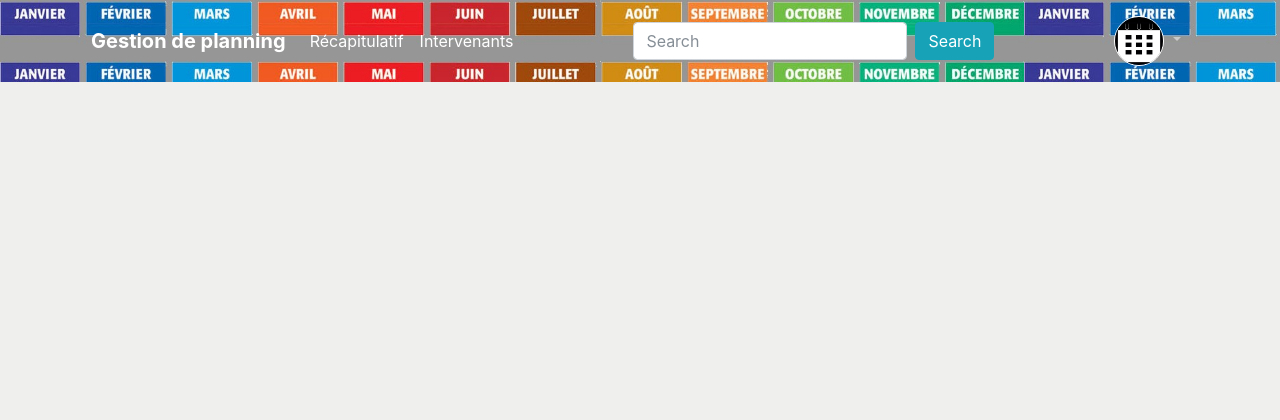
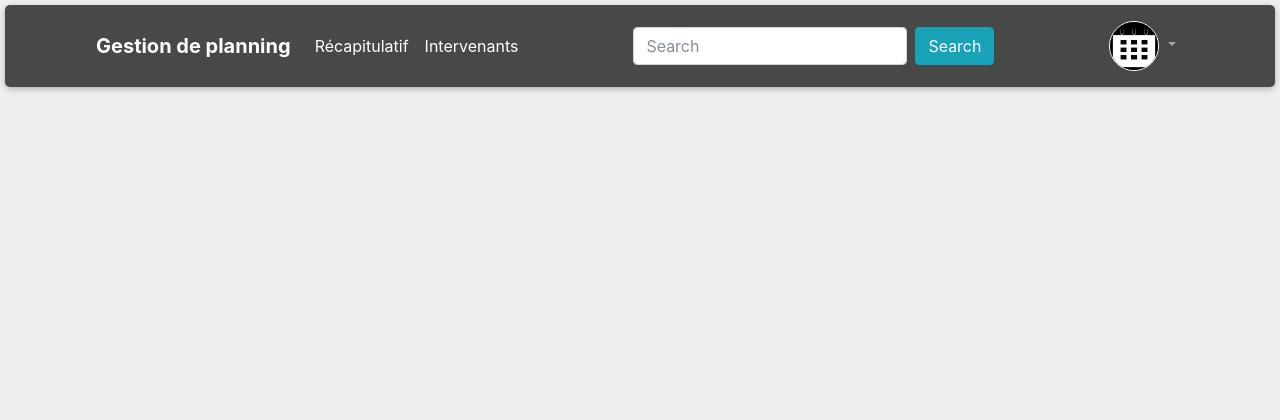
Before and after one commit to clementher/SymfonyProject, a Symfony app: template templates/base.html.twig in a window 1280 px wide. Shown: the top 420 px of the page. Run offline with Twig, Linux system fonts and the light colour scheme; the template is opened without the code that fills it, so the values that code supplies are empty; some libraries are stand-ins or nearby versions.

Commit message:
css test

```diff
--- a/public/css/styles.css
+++ b/public/css/styles.css
@@ -10,8 +10,12 @@ html {height:100%}
 /* NAVIGATION */
 
 .navbar-bg {
-    background: url('../images/space-nav.jpg');
+    /* background: url(../images/space-nav.jpg); */
     background-size: 80%;
+    margin: 5px;
+    background: #484848;
+    border-radius: 5px;
+    box-shadow: 0 2px 5px 0 rgba(0,0,0,0.16), 0 2px 10px 0 rgba(0,0,0,0.12);
 }
 
 .dropdown-menu, .dropdown-menu.show {
```
Also changed, not shown: 1 other file.
